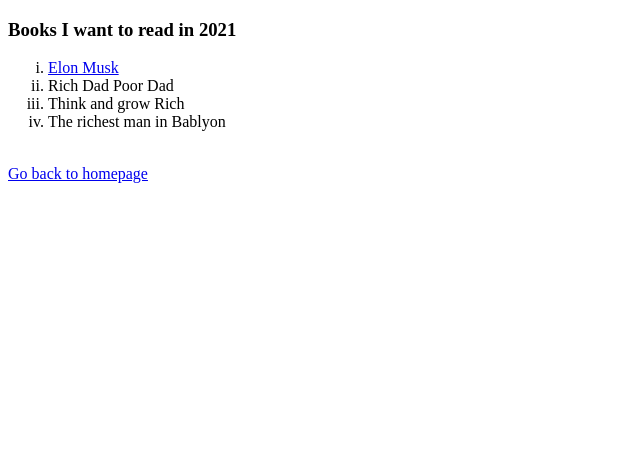
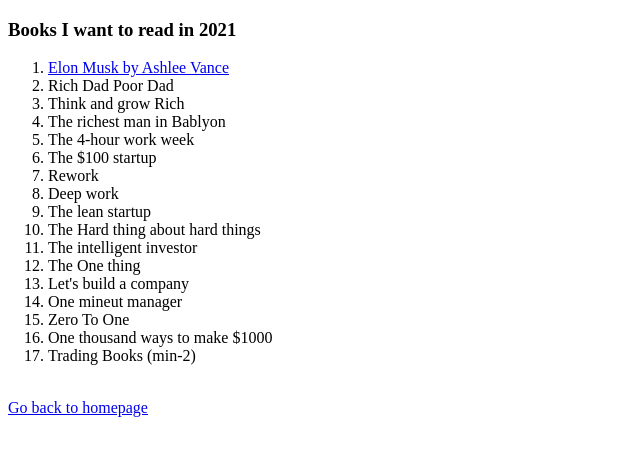
Before and after one commit to shubhambalayan/web-development, a plain HTML site: page books.html in a window 1280 px wide. Shown: the whole page, without its empty margins (0-640 px from the left). Drawn offline with Linux system fonts and the light colour scheme.

Commit message:
Add files via upload

```diff
--- a/books.html
+++ b/books.html
@@ -7,17 +7,30 @@
 	</head>
 	<body>
 		<h3>Books I want to read in 2021</h3>
-		<ol type="i">
+		<ol type="">
 			<li>
 				<a
 					href="https://www.flipkart.com/elon-musk-billionaire-ceo-spacex-tesla-shaping-our-future-paperback/p/itmeb08791263e0f?pid=RBKFW8HGAPJNZZZH&lid=LSTRBKFW8HGAPJNZZZH8BGYMP&marketplace=FLIPKART&srno=s_1_8&otracker=search&otracker1=search&fm=SEARCH&iid=4deeaafd-036d-4eab-9b11-023bcb421efa.RBKFW8HGAPJNZZZH.SEARCH&ppt=sp&ppn=sp&ssid=0ouwmlc44jfro6ww1609562972045&qH=9e887375eaba77dc"
 					target="_blank"
-					>Elon Musk</a
+					>Elon Musk by Ashlee Vance</a
 				>
 			</li>
 			<li>Rich Dad Poor Dad</li>
 			<li>Think and grow Rich</li>
 			<li>The richest man in Bablyon</li>
+			<li>The 4-hour work week</li>
+			<li>The $100 startup</li>
+			<li>Rework</li>
+			<li>Deep work</li>
+			<li>The lean startup</li>
+			<li>The Hard thing about hard things</li>
+			<li>The intelligent investor</li>
+			<li>The One thing</li>
+			<li>Let's build a company</li>
+			<li>One mineut manager</li>
+			<li>Zero To One</li>
+			<li>One thousand ways to make $1000</li>
+			<li>Trading Books (min-2)</li>
 		</ol>
 		<br />
 		<a href="index.html">Go back to homepage</a>
```
